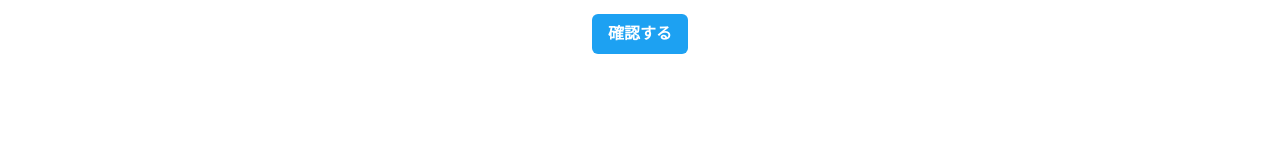
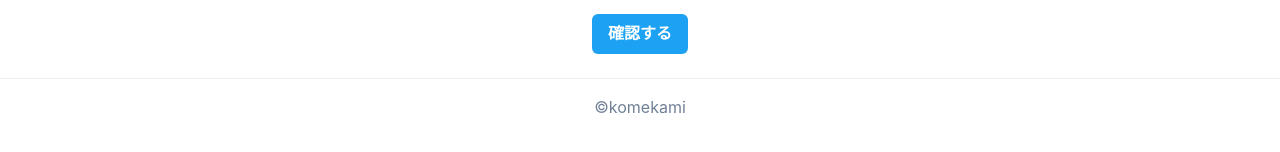
Before and after one commit to tmp-friends/mustbuy, a Next.js app in the folder src/: page / in a window 1280 px wide. Shown: the part 248-400 px from the top of the page. Built offline with nearby package versions, Linux system fonts and the light colour scheme.

Commit message:
feat: フッターを作成

```diff
--- /dev/null
+++ b/src/components/site-footer.tsx
@@ -0,0 +1,19 @@
+import { FC } from "react";
+import { Box, Divider, Flex, Link } from "@chakra-ui/react";
+
+export const SiteFooter: FC = () => {
+  return (
+    <Box>
+      <Divider size="xl" pb={2} />
+      <Flex as="footer" pt={4} justify="center" height="10vh">
+        <Link
+          href="https://twitter.com/temple_circle"
+          textColor="gray.500"
+          _hover={{ textDecoration: "none" }}
+        >
+          <Box>©komekami</Box>
+        </Link>
+      </Flex>
+    </Box>
+  );
+};
--- a/src/pages/_app.tsx
+++ b/src/pages/_app.tsx
@@ -3,6 +3,7 @@ import { ChakraProvider } from "@chakra-ui/react";
 
 import { ContentWrapper } from "../components/content-wrapper";
 import { SiteHeader } from "../components/site-header";
+import { SiteFooter } from "../components/site-footer";
 
 function MyApp({ Component, pageProps }: AppProps) {
   return (
@@ -11,6 +12,7 @@ function MyApp({ Component, pageProps }: AppProps) {
       <ContentWrapper>
         <Component {...pageProps} />
       </ContentWrapper>
+      <SiteFooter />
     </ChakraProvider>
   );
 }
```
